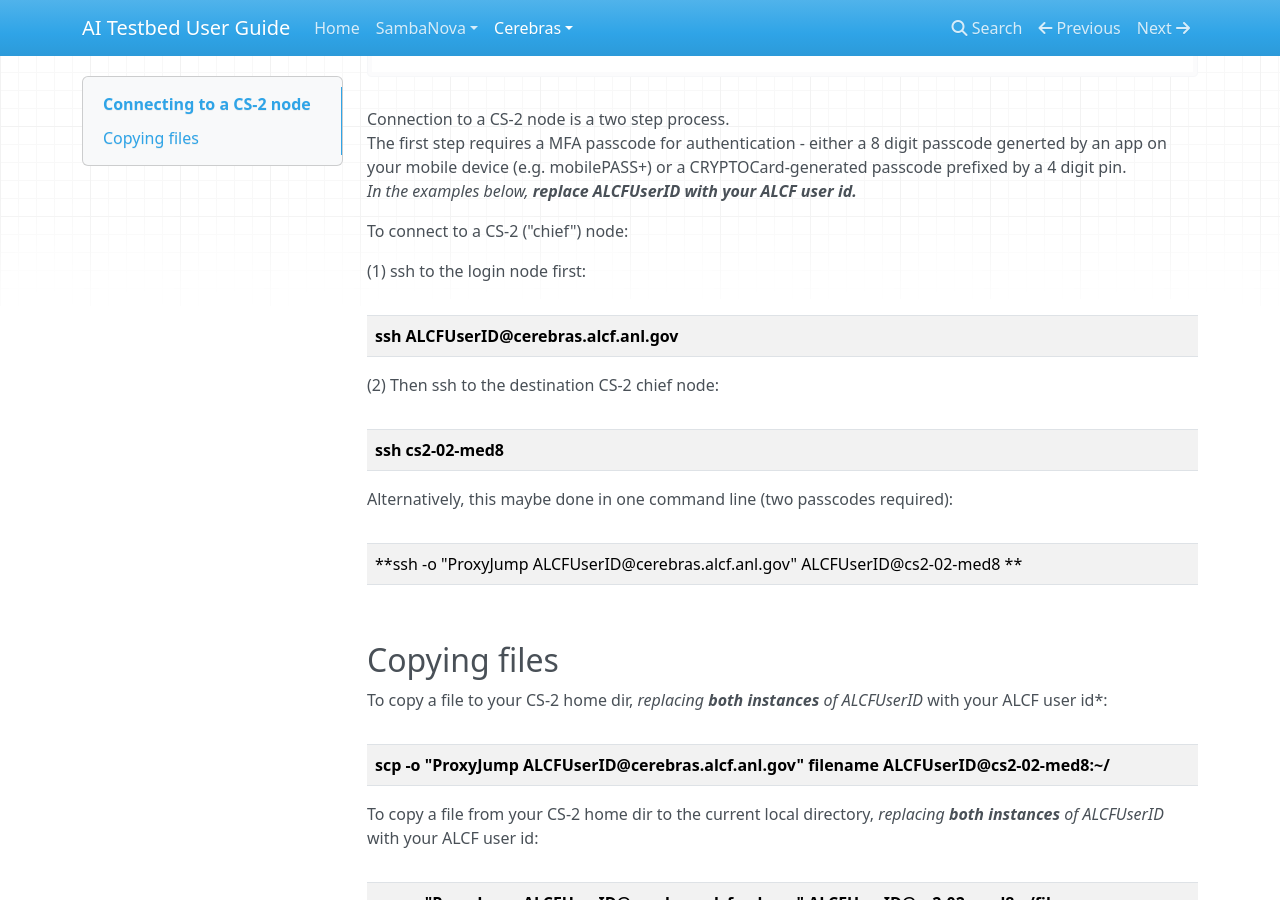
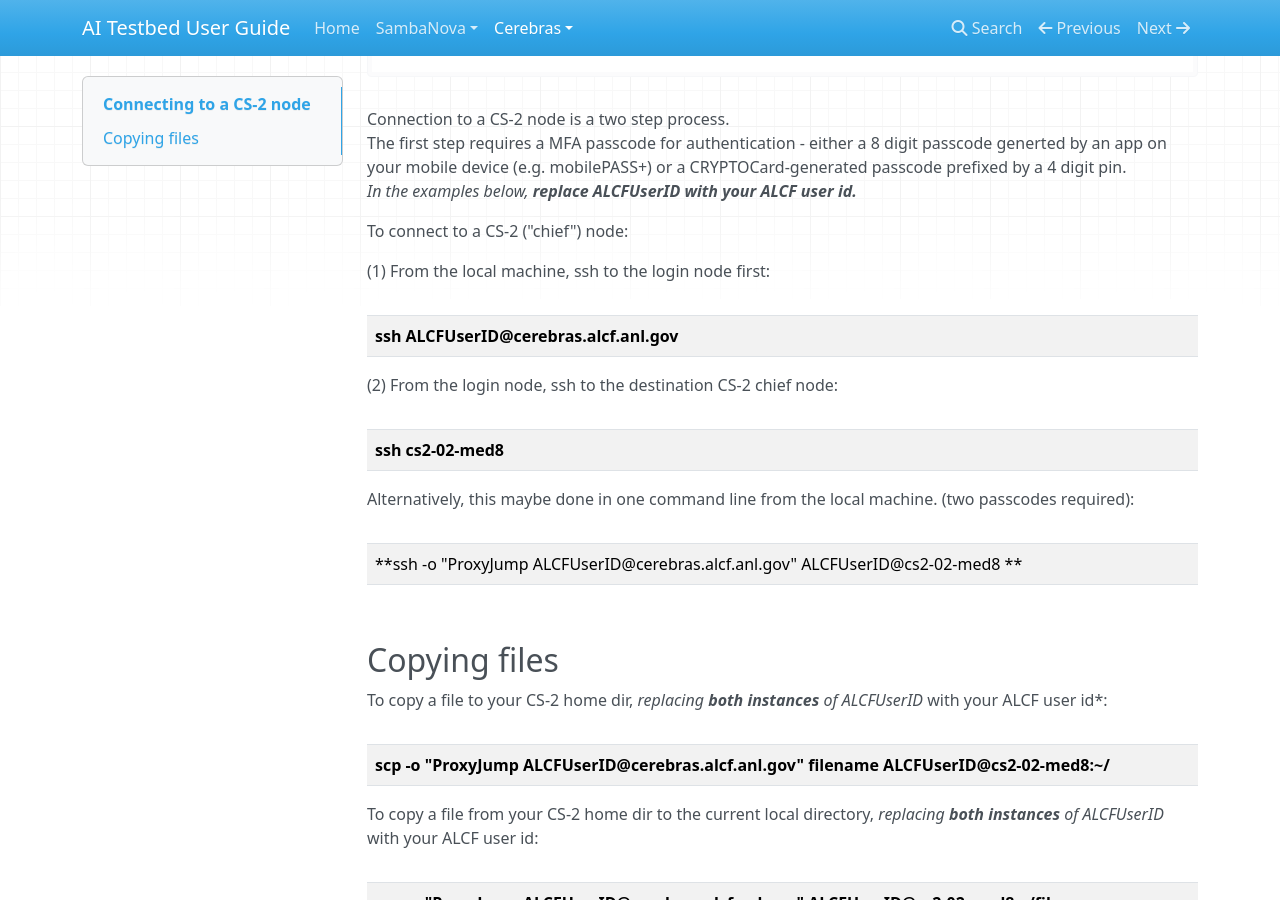
Before and after one commit to argonne-lcf/ai-testbed-userdocs, an MkDocs documentation site: the page built from docs/cerebras/Connect-to-a-CS-2-node.md, in a window 1280 px wide and 900 px high, scrolled down 382 px. Built offline with MkDocs 1.6.1, drawn with Linux system fonts in a browser that asks for light colours; nearby versions of some CDN libraries.

Commit message:
Update Connect-to-a-CS-2-node.md

```diff
--- a/docs/cerebras/Connect-to-a-CS-2-node.md
+++ b/docs/cerebras/Connect-to-a-CS-2-node.md
@@ -11,19 +11,19 @@ The first step requires a MFA passcode for authentication - either a 8 digit pas
 <!---[TODO testbed-cs2-01-med8.ai.alcf.anl.gov is not currently accessible]<br>--->
 To connect to a CS-2 ("chief") node:<br>
 
-(1) ssh to the login node first: <br>
+(1) From the local machine, ssh to the login node first: <br>
 
 |                                                                             |
 |-----------------------------------------------------------------------------|
 | **ssh ALCFUserID@cerebras.alcf.anl.gov** |
 
-(2) Then ssh to the destination CS-2 chief node:<br>
+(2) From the login node, ssh to the destination CS-2 chief node:<br>
 
 |                                                                             |
 |-----------------------------------------------------------------------------|
 | **ssh cs2-02-med8** |
 
-Alternatively, this maybe done in one command line (two passcodes required):
+Alternatively, this maybe done in one command line from the local machine. (two passcodes required):
 
 |                                                                             |
 |-----------------------------------------------------------------------------|
```
